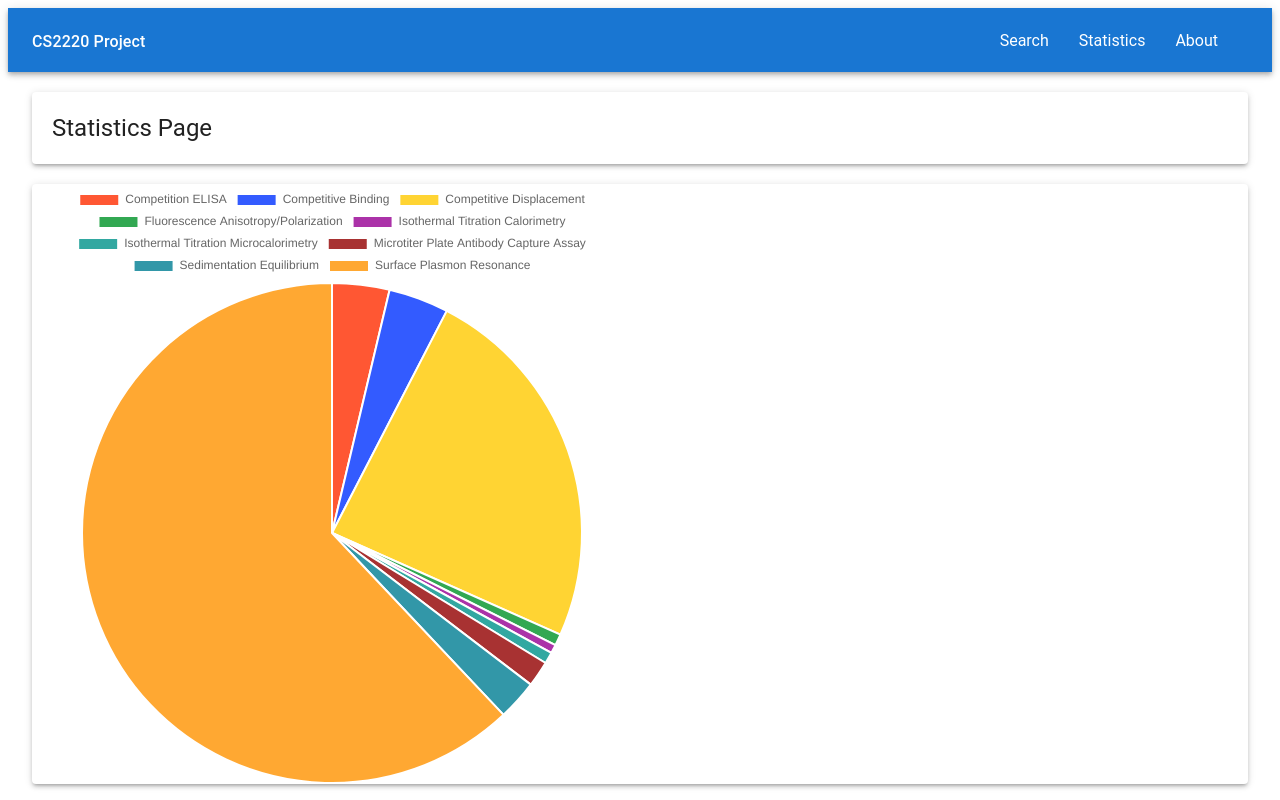
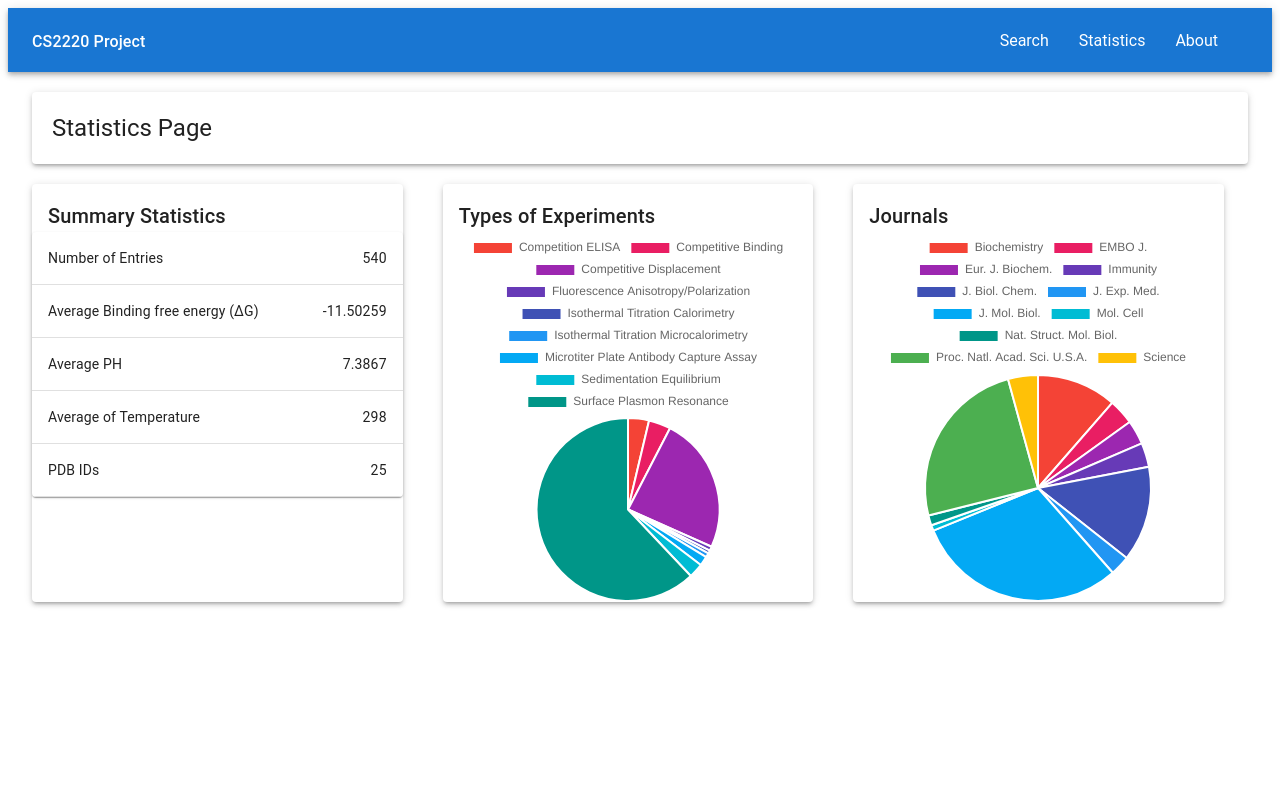
Before and after one commit to nigelteosw/cs2220_project, a Next.js app in the folder cs2220-project/: page /statistics in a window 1280 px wide. Built offline with nearby package versions, Linux system fonts and the light colour scheme.

Commit message:
Update statistics/page.js

```diff
--- a/cs2220-project/app/statistics/page.js
+++ b/cs2220-project/app/statistics/page.js
@@ -1,20 +1,26 @@
 "use client";
 
-import React from "react";
+import React, { useEffect, useRef } from "react";
 import Navbar from "../../components/navbar.js";
 import Container from "@mui/material/Container";
 import Typography from "@mui/material/Typography";
 import Paper from "@mui/material/Paper";
-import { useEffect, useRef } from "react";
+import { Grid } from "@mui/material";
 import Chart from "chart.js/auto";
-import { Grid } from "@mui/material";
+import Table from "@mui/material/Table";
+import TableBody from "@mui/material/TableBody";
+import TableCell from "@mui/material/TableCell";
+import TableContainer from "@mui/material/TableContainer";
+import TableRow from "@mui/material/TableRow";
 
 const StatisticsPage = () => {
-	const chartRef = useRef(null);
-	let myChart = null; // To keep track of the chart instance
+	const chartRefExperiment = useRef(null);
+	const chartRefJournal = useRef(null);
+	let myChartExperiment = null; // To keep track of the experiment chart instance
+	let myChartJournal = null; // To keep track of the journal chart instance
 
-	// Actual data for pie chart
-	const pieChartData = {
+	// Actual data for pie charts
+	const pieChartExperimentData = {
 		labels: [
 			"Competition ELISA",
 			"Competitive Binding",
@@ -30,32 +36,86 @@ const StatisticsPage = () => {
 			{
 				data: [20, 21, 130, 4, 3, 4, 9, 14, 335], // Replace these values with your actual counts
 				backgroundColor: [
-					"#FF5733",
-					"#335BFF",
-					"#FFD433",
-					"#32a852",
-					"#ab32a8",
-					"#32a8a1",
-					"#a83232",
-					"#3297a8",
-					"#ffa832",
-				], // You can define custom colors here
+					"#F44336",
+					"#E91E63",
+					"#9C27B0",
+					"#673AB7",
+					"#3F51B5",
+					"#2196F3",
+					"#03A9F4",
+					"#00BCD4",
+					"#009688",
+				],
 			},
 		],
 	};
 
+	const pieChartJournalData = {
+		labels: [
+			"Biochemistry",
+			"EMBO J.",
+			"Eur. J. Biochem.",
+			"Immunity",
+			"J. Biol. Chem.",
+			"J. Exp. Med.",
+			"J. Mol. Biol.",
+			"Mol. Cell",
+			"Nat. Struct. Mol. Biol.",
+			"Proc. Natl. Acad. Sci. U.S.A.",
+			"Science",
+		],
+		datasets: [
+			{
+				data: [56, 18, 17, 17, 67, 14, 149, 4, 7, 121, 21], // Replace these values with your actual counts
+				backgroundColor: [
+					"#F44336",
+					"#E91E63",
+					"#9C27B0",
+					"#673AB7",
+					"#3F51B5",
+					"#2196F3",
+					"#03A9F4",
+					"#00BCD4",
+					"#009688",
+					"#4CAF50",
+					"#FFC107",
+				],
+			},
+		],
+	};
+
+	const tableData = [
+		{ label: "Number of Entries", value: 540 },
+		{ label: "Average Binding free energy (ΔG)", value: -11.50259 },
+		{ label: "Average PH", value: 7.3867 },
+		{ label: "Average of Temperature", value: 298 },
+		{ label: "PDB IDs", value: 25 },
+	];
+
 	useEffect(() => {
-		if (myChart) {
-			// If the chart instance exists, destroy it before creating a new one
-			myChart.destroy();
-		}
+		// Create the experiment pie chart
+		const ctxExperiment = chartRefExperiment.current.getContext("2d");
+		myChartExperiment = new Chart(ctxExperiment, {
+			type: "pie",
+			data: pieChartExperimentData,
+		});
 
-		// Create a pie chart
-		const ctx = chartRef.current.getContext("2d");
-		myChart = new Chart(ctx, {
+		// Create the journal pie chart
+		const ctxJournal = chartRefJournal.current.getContext("2d");
+		myChartJournal = new Chart(ctxJournal, {
 			type: "pie",
-			data: pieChartData,
+			data: pieChartJournalData,
 		});
+
+		return () => {
+			// Cleanup: Destroy the chart instances when the component unmounts
+			if (myChartExperiment) {
+				myChartExperiment.destroy();
+			}
+			if (myChartJournal) {
+				myChartJournal.destroy();
+			}
+		};
 	}, []);
 
 	return (
@@ -82,16 +142,76 @@ const StatisticsPage = () => {
 							sm={6}
 							container
 							justifyContent="flex-end"
-						></Grid>
+						>
+							{/* Add any additional content here */}
+						</Grid>
 					</Grid>
 				</Paper>
 				<Grid container spacing={2}>
-					<Grid item xs={12}>
+					<Grid item xs={12} sm={4} padding={3}>
 						<Paper
 							elevation={3}
-							style={{ height: 600, width: "100%" }}
+							style={{ height: "100%", width: "100%" }}
 						>
-							<canvas ref={chartRef} />
+							<Typography
+								variant="h6"
+								component="h2"
+								paddingTop={2}
+								paddingLeft={2}
+							>
+								Summary Statistics
+							</Typography>
+							<TableContainer component={Paper}>
+								<Table aria-label="Statistics Table">
+									<TableBody>
+										{tableData.map((row) => (
+											<TableRow key={row.label}>
+												<TableCell
+													component="th"
+													scope="row"
+												>
+													{row.label}
+												</TableCell>
+												<TableCell align="right">
+													{row.value}
+												</TableCell>
+											</TableRow>
+										))}
+									</TableBody>
+								</Table>
+							</TableContainer>
+						</Paper>
+					</Grid>
+					<Grid item xs={12} sm={4} padding={3}>
+						<Paper
+							elevation={3}
+							style={{ height: "100%", width: "100%" }}
+						>
+							<Typography
+								variant="h6"
+								component="h2"
+								paddingTop={2}
+								paddingLeft={2}
+							>
+								Types of Experiments
+							</Typography>
+							<canvas ref={chartRefExperiment} />
+						</Paper>
+					</Grid>
+					<Grid item xs={12} sm={4} padding={3}>
+						<Paper
+							elevation={3}
+							style={{ height: "100%", width: "100%" }}
+						>
+							<Typography
+								variant="h6"
+								component="h2"
+								paddingTop={2}
+								paddingLeft={2}
+							>
+								Journals
+							</Typography>
+							<canvas ref={chartRefJournal} />
 						</Paper>
 					</Grid>
 				</Grid>
```
